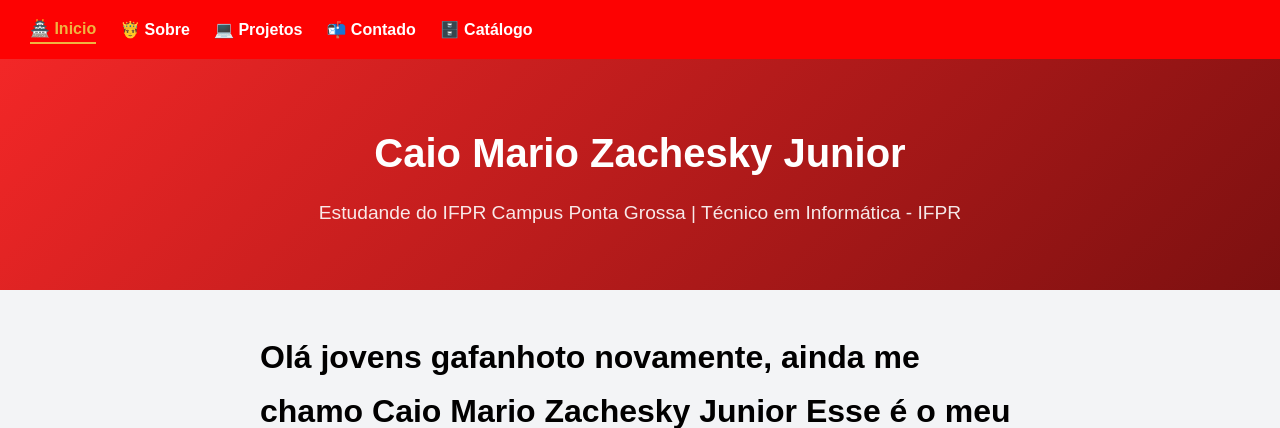
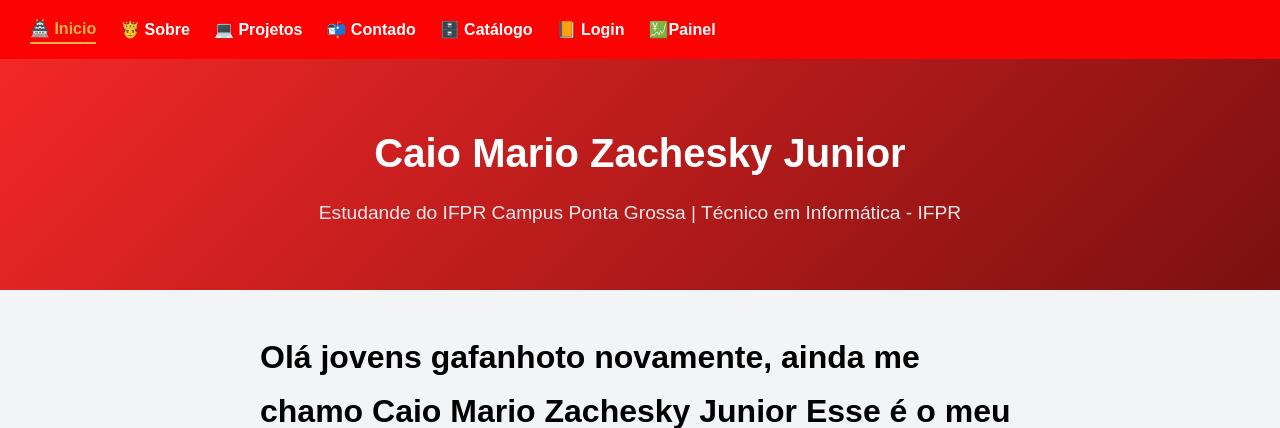
Before and after one commit to CaioZ-Stark/2026-DWII, a PHP site: page /01_php-intro/index.php in a window 1280 px wide. Shown: the top 428 px of the page. Run offline with PHP 8.4, Linux system fonts and the light colour scheme.

Commit message:
feat: desafio aula 06 - login requesito

```diff
--- a/04_sessoes/login.php
+++ b/04_sessoes/login.php
@@ -8,6 +8,7 @@ Data       : 23/03/2026
 */
 //session_start() Deve ser a primeira coisa do arquivo
 session_start();
+require_once __DIR__ .'/includes/auth.php';
 redirecionar_se_logado();
 // Se já estiver logado, ir direto ao painel
 if(isset($_SESSION['usuario'])){
--- a/includes/nav.php
+++ b/includes/nav.php
@@ -52,5 +52,14 @@ function menu_class($item, $atual){
  <?php echo menu_class("catalogo", $pagina_atual);?>>
  🗄️  Catálogo
 </a>
+<a href="<?php echo $caminho_raiz; ?>04_sessoes/login.php"
+ <?php echo menu_class("Login", $pagina_atual);?>>
+ 📙 Login
+</a>
+<a href="<?php echo $caminho_raiz; ?>04_sessoes/painel.php"
+ <?php echo menu_class("Painel", $pagina_atual);?>>
+ 💹Painel
+</a>
+
 
 </nav>
```
